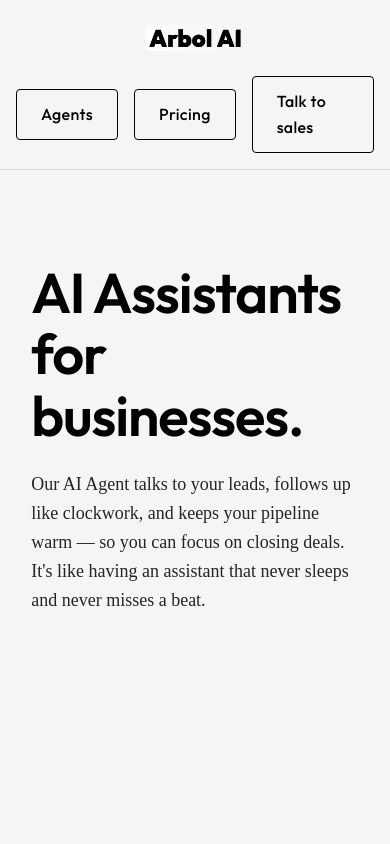
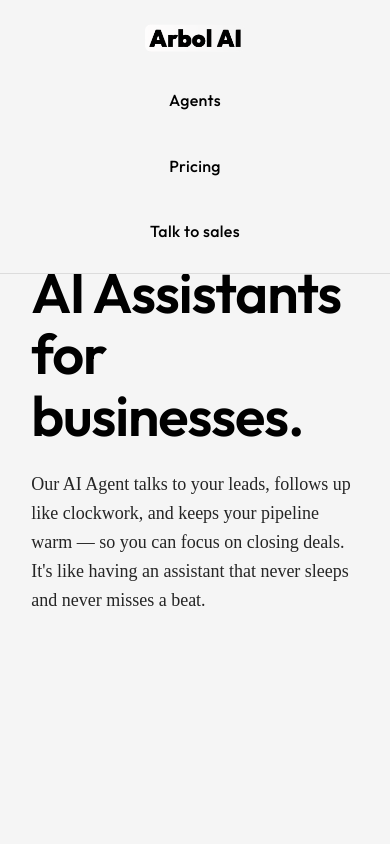
Before and after one commit to samuelarbolai/arbol-website, a website: page public/index.html in a window 390 px wide. Shown: the top 844 px of the page. Drawn offline with Linux system fonts and the light colour scheme; a web font is replaced by a local one.

Commit message:
Clickable text

```diff
--- a/public/components/header.html
+++ b/public/components/header.html
@@ -1,13 +1,15 @@
 <header id="site-header">
     <div class="header-container">
-        <a href="/" id="logo-link">
+        <a href="#hero" id="logo-link">
             <img src="images/logo.png" alt="Arbol AI Logo" class="logo">
         </a>
 
-        <div class="contact-info">
-            <a href="/#pricing" class="btn btn-outline" data-translate="pricing-btn">Pricing</a>
-            <a href="/#coming-soon" class="btn btn-outline" data-translate="coming-soon-btn">Coming Soon</a>
-            <a href="https://cal.com/samuel-arbol-ai" class="btn btn-outline" data-translate="talk-to-sales">Talk to sales</a>
+        <div class="nav-links">
+            <a href="#agents" class="nav-link">Agents</a>
+            <!-- <a href="#capabilities" class="nav-link">Capabilities</a> -->
+            <a href="#pricing" class="nav-link" data-translate="pricing-btn">Pricing</a>
+            <!-- <a href="#coming-soon" class="nav-link" data-translate="coming-soon-btn">Coming Soon</a> -->
+            <a href="https://cal.com/samuel-arbol-ai" class="nav-link" data-translate="talk-to-sales">Talk to sales</a>
         </div>
     </div>
 </header>
--- a/public/css/header-styles.css
+++ b/public/css/header-styles.css
@@ -34,19 +34,37 @@
     gap: 1rem;
 }
 
-.btn {
+.nav-links {
+    display: flex;
+    align-items: center;
+    gap: 1rem;
+}
+
+.btn, .nav-link {
     font-family: 'Outfit', sans-serif;
     font-weight: 500;
     font-size: 1rem;
     letter-spacing: 0.02em;
     text-decoration: none;
     padding: 0.75rem 1.5rem;
-    border-radius: 4px;
     cursor: pointer;
     transition: all 0.3s ease;
     display: inline-block;
+    background-color: transparent;
+    color: var(--pure-black);
+    border: none;
 }
 
+.btn:hover, .nav-link:hover {
+    color: #333;
+}
+
+.btn.active, .nav-link.active {
+    color: var(--pure-black);
+    font-weight: 600;
+}
+
+/* Keep old button styles for specific use cases */
 .btn-outline {
     background-color: transparent;
     color: var(--white);
@@ -82,12 +100,12 @@
         padding: 0 1rem;
     }
 
-    .contact-info {
+    .contact-info, .nav-links {
         flex-direction: column;
         width: 100%;
     }
 
-    .btn {
+    .btn, .nav-link {
         width: 100%;
         text-align: center;
     }
--- a/public/index.html
+++ b/public/index.html
@@ -8,7 +8,7 @@
     <link rel="preconnect" href="https://fonts.gstatic.com" crossorigin>
     <link href="https://fonts.googleapis.com/css2?family=Outfit:wght@400;500;600&family=Source+Serif+Pro:ital,wght@0,400;0,600;1,300&display=swap" rel="stylesheet">
     <link rel="stylesheet" href="/css/header-styles.css">
-    <!-- Load site configuration -->
+    <link rel="stylesheet" href="/css/header-styles.css">
     <script src="/js/config.js"></script>
     <!-- Load translations -->
     <script src="/js/translations.js"></script>
@@ -49,37 +49,6 @@
             backdrop-filter: blur(10px);
             border-bottom: 1px solid rgba(0, 0, 0, 0.1);
             z-index: 1000;
-        }
-
-        .nav-links {
-            display: flex;
-            align-items: center;
-            gap: 1rem;
-        }
-
-        .nav-link {
-            font-family: 'Outfit', sans-serif;
-            font-weight: 500;
-            font-size: 1rem;
-            letter-spacing: 0.02em;
-            text-decoration: none;
-            padding: 0.75rem 1.5rem;
-            border-radius: 4px;
-            cursor: pointer;
-            transition: all 0.3s ease;
-            display: inline-block;
-            background-color: transparent;
-            color: var(--pure-black);
-            border: 1px solid var(--pure-black);
-        }
-
-        .nav-link:hover {
-            background-color: rgba(0, 0, 0, 0.05);
-        }
-
-        .nav-link.active {
-            background-color: var(--pure-black);
-            color: var(--white);
         }
 
         /* Section containers */
@@ -426,21 +395,7 @@
 </head>
 <body>
     <!-- Header with navigation -->
-    <header id="site-header">
-        <div class="header-container">
-            <a href="#hero" id="logo-link">
-                <img src="images/logo.png" alt="Arbol AI Logo" class="logo">
-            </a>
-
-            <div class="nav-links">
-                <a href="#agents" class="nav-link">Agents</a>
-                <!-- <a href="#capabilities" class="nav-link">Capabilities</a> -->
-                <a href="#pricing" class="nav-link" data-translate="pricing-btn">Pricing</a>
-                <!-- <a href="#coming-soon" class="nav-link" data-translate="coming-soon-btn">Coming Soon</a> -->
-                <a href="https://cal.com/samuel-arbol-ai" class="nav-link" data-translate="talk-to-sales">Talk to sales</a>
-            </div>
-        </div>
-    </header>
+    <div id="headerContainer"></div>
 
     <!-- Hero Section -->
     <section id="hero" class="section">
@@ -651,5 +606,8 @@
             applyTranslations();
         });
     </script>
+
+    <!-- Load the header component -->
+    <script src="/js/header-loader.js"></script>
 </body>
 </html>
```
